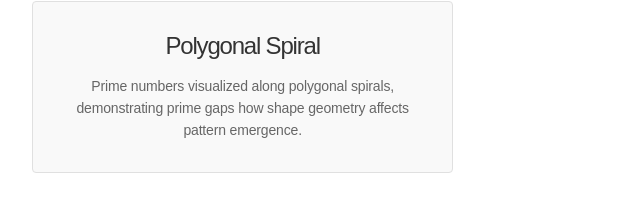
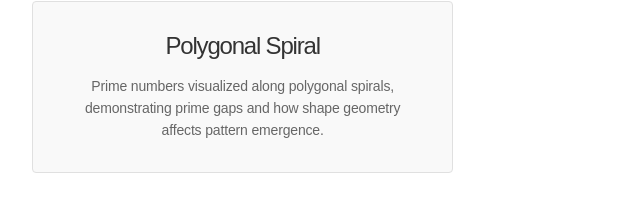
Before and after one commit to alganet/spiral, a plain HTML site: page index.html in a window 1280 px wide. Shown: the part 366-578 px from the top of the page, 172-812 px from the left. Drawn offline with Linux system fonts and the light colour scheme.

Commit message:
Typo fix

```diff
--- a/index.html
+++ b/index.html
@@ -36,9 +36,8 @@ SPDX-License-Identifier: ISC
 
             <a href="polygonal-spiral/index.html" class="experiment-card">
                 <h2>Polygonal Spiral</h2>
-                <p>Prime numbers visualized along polygonal spirals, demonstrating prime gaps how shape geometry affects
-                    pattern
-                    emergence.</p>
+                <p>Prime numbers visualized along polygonal spirals, demonstrating prime gaps and how shape geometry
+                    affects pattern emergence.</p>
             </a>
 
             <!-- <a href="cube-spiral/index.html" class="experiment-card">
```
